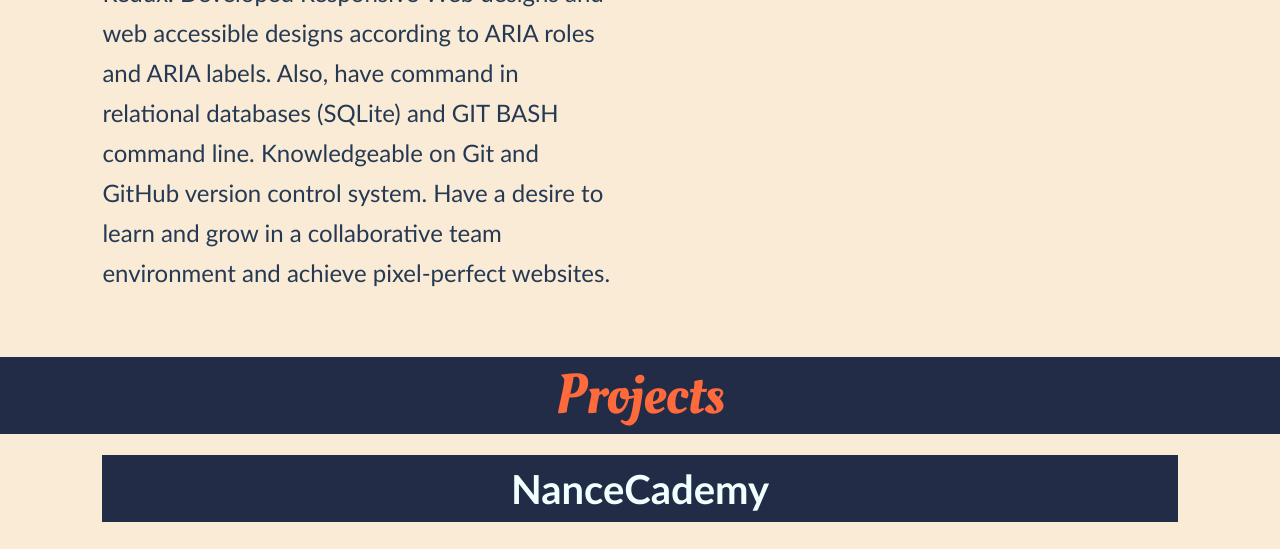
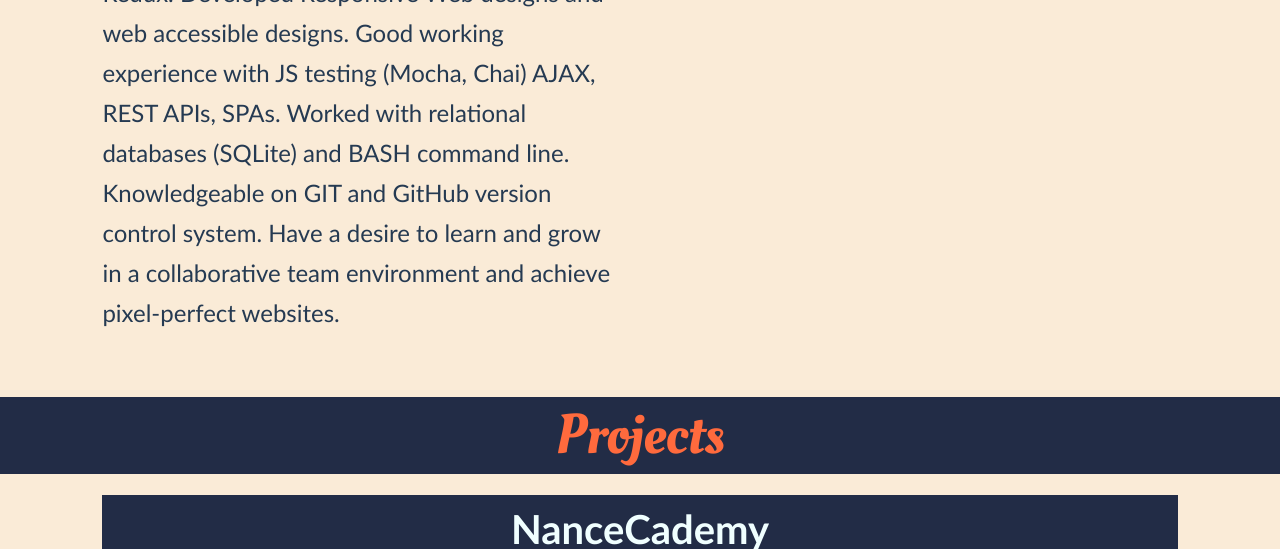
Before and after one commit to Vivek-cy/Portfolio-Website, a plain HTML site: page index.html in a window 1280 px wide. Shown: the part 551-1100 px from the top of the page. Drawn offline with Linux system fonts and the light colour scheme; a web font is replaced by a local one.

Commit message:
Intro update

```diff
--- a/index.html
+++ b/index.html
@@ -45,8 +45,7 @@
             <div class="h2-p">
                 <h2 id="intro">Hello! I am Vivek Mandava, a Front-End web developer.</h2>
                 <p>A passionate front-end Web developer who specializes and developed multiple projects through HTML5, CSS3, JavaScript, React, and Redux.
-                    Developed Responsive Web designs and web accessible designs according to ARIA roles and ARIA labels. Also,
-                    have command in relational databases (SQLite) and GIT BASH command line. Knowledgeable on Git and GitHub version control system.
+                    Developed Responsive Web designs and web accessible designs. Good working experience with JS testing (Mocha, Chai) AJAX, REST APIs, SPAs. Worked with relational databases (SQLite) and BASH command line. Knowledgeable on GIT and GitHub version control system.
                      Have a desire to learn and grow in a collaborative team environment and achieve pixel-perfect websites.</p>
             </div>
             <img class="dev-activity" src="./Assets/SVG/Developer-activity.png" alt="Hand Coding Vector Graphics">
```
